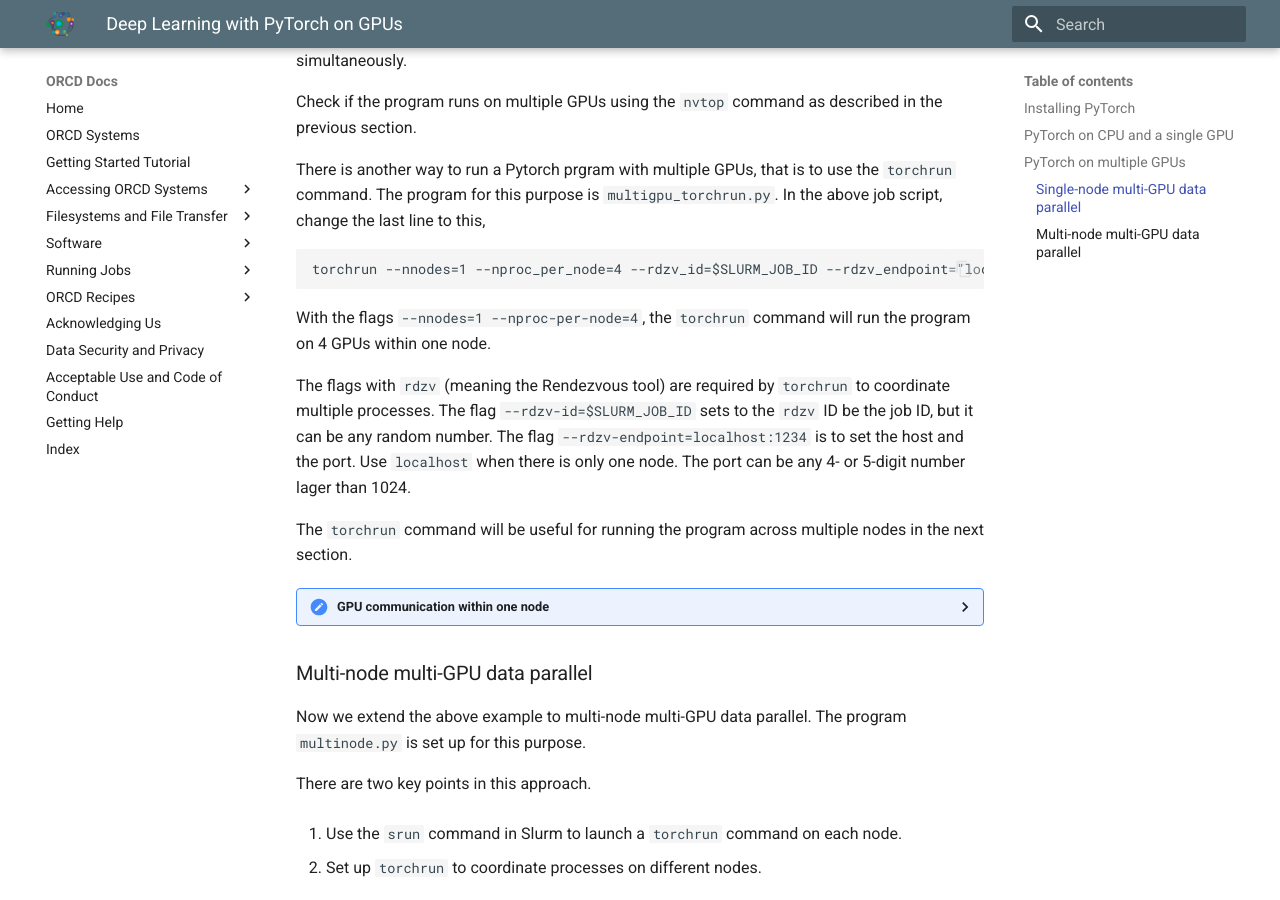
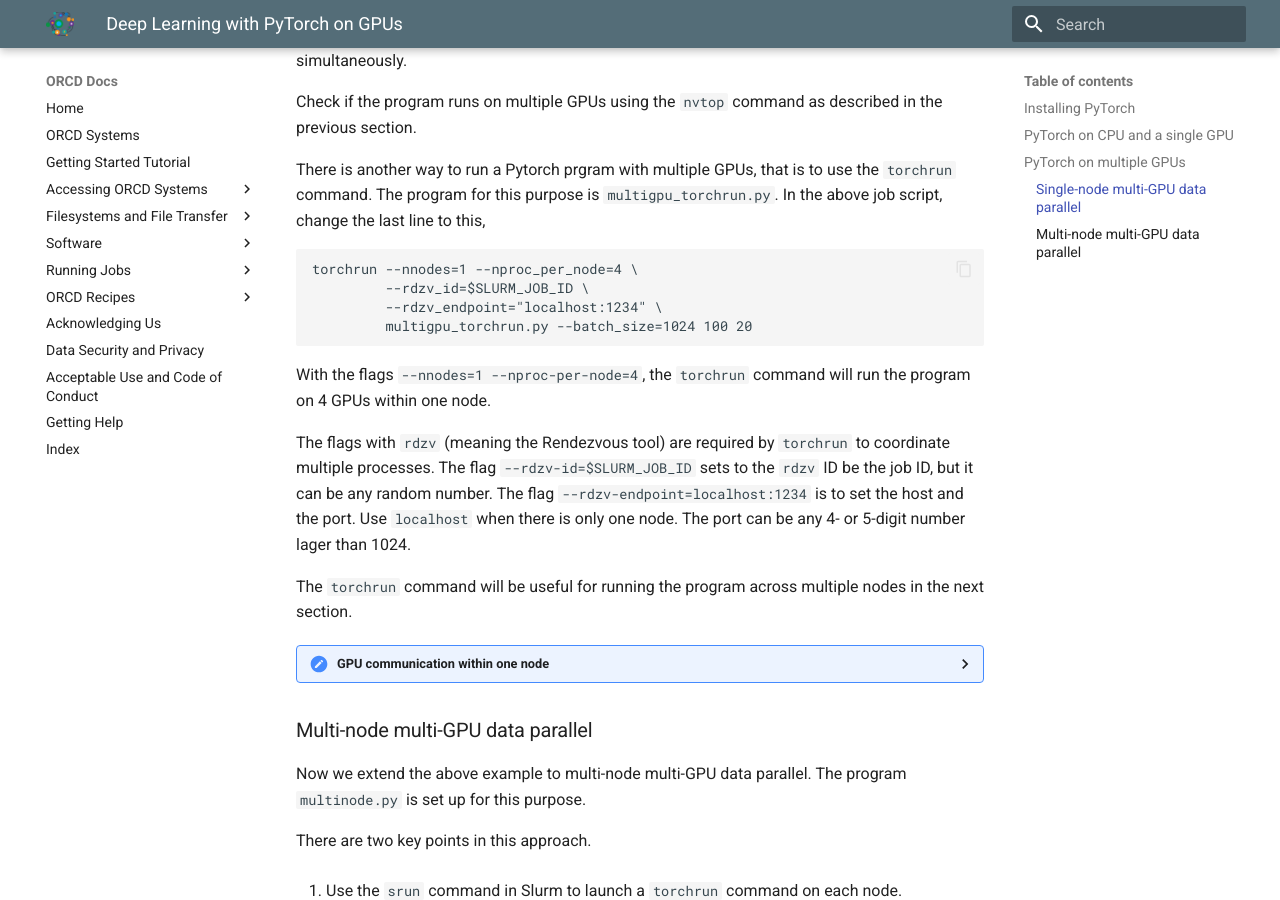
Before and after one commit to mit-orcd/orcd-docs-edit, an MkDocs documentation site: the page built from docs/recipes/torch-gpu.md, in a window 1280 px wide and 900 px high, scrolled down 3219 px. Built offline with MkDocs 1.6.1 and Material for MkDocs 9.7.7, drawn with Linux system fonts in a browser that asks for light colours.

````diff
--- a/docs/recipes/torch-gpu.md
+++ b/docs/recipes/torch-gpu.md
@@ -130,7 +130,10 @@ Check if the program runs on multiple GPUs using the `nvtop` command as describe
 
 There is another way to run a Pytorch prgram with multiple GPUs, that is to use the `torchrun` command. The program for this purpose is `multigpu_torchrun.py`. In the above job script, change the last line to this,
 ```
-torchrun --nnodes=1 --nproc_per_node=4 --rdzv_id=$SLURM_JOB_ID --rdzv_endpoint="localhost:1234" multigpu_torchrun.py --batch_size=1024 100 20
+torchrun --nnodes=1 --nproc_per_node=4 \
+         --rdzv_id=$SLURM_JOB_ID \
+         --rdzv_endpoint="localhost:1234" \
+         multigpu_torchrun.py --batch_size=1024 100 20
 ```
 
 With the flags `--nnodes=1 --nproc-per-node=4`, the `torchrun` command will run the program on 4 GPUs within one node.
@@ -192,7 +195,7 @@ As the `#SBATCH` flags `-N 2` and `--ntasks-per-node=1` request for two nodes wi
 
 The `#SBATCH` flags `--cpus-per-task=4` and `--gpus-per-node=4` request 4 GPU cores and 4 GPUs on each node. Accordingly, the `torchrun` flags are set as `--nnodes=$SLURM_NNODES --nproc-per-node=$SLURM_CPUS_PER_TASK`, so that the `torchrun` command runs the program on 4 GPUs on each of the two nodes. That says the program runs on 8 GPUs, and thus the training process happens on 8 batches of data simultaneously.
 
-The flags with `rdzv` are required by `torchrun` to coordinate processes across nodes. The `--rdzv-backend=c10d` is to use a C10d store (by default TCPStore) as the rendezvous backend, the advantage of which is that it requires no 3rd-party dependency. The `--rdzv-endpoint=$master_node_ip:1234 ` is to set up the IP address and the port of the master node. The IP address is obtained in a previous part of the job script.
+The flags with `rdzv` are required by `torchrun` to coordinate processes across nodes. The `--rdzv-backend=c10d` is to use a C10d store (by default TCPStore) as the rendezvous backend, the advantage of which is that it requires no 3rd-party dependency. The `--rdzv-endpoint=$master_node_ip:1234` is to set up the IP address and the port of the master node. The IP address is obtained in a previous part of the job script.
 
 Refer to details of torchrun on [this page](https://pytorch.org/docs/stable/elastic/run.html).
 
````
